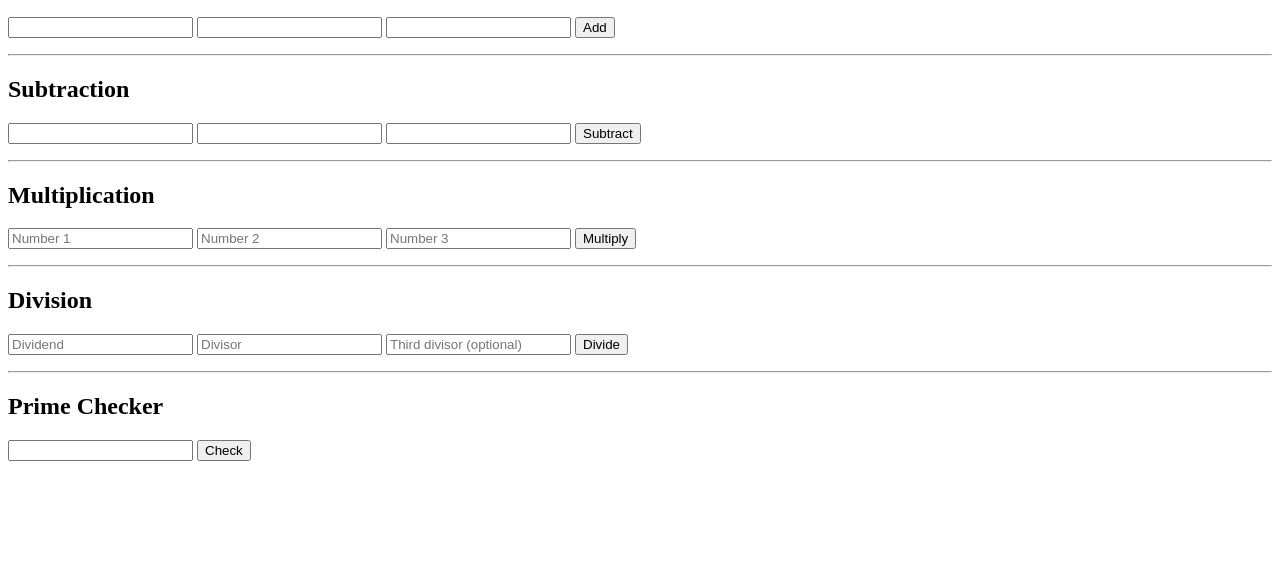
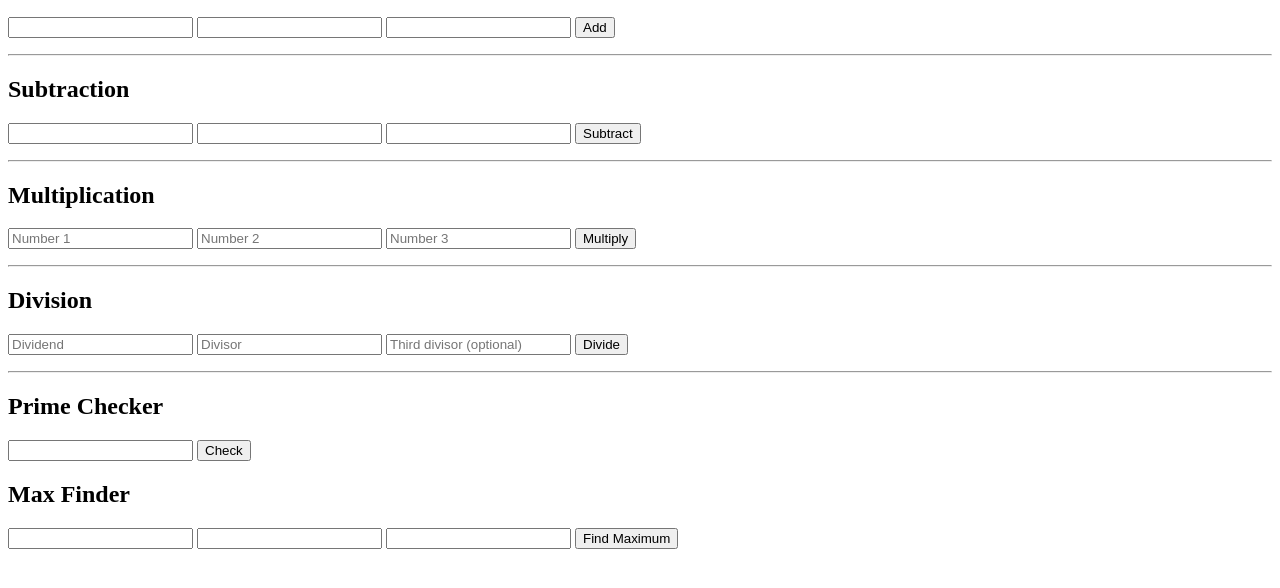
Before and after one commit to nafiszami/MathPackage, a website: page Views/index.html in a window 1280 px wide. Shown: the part 110-698 px from the top of the page. Drawn offline with Linux system fonts and the light colour scheme.

Commit message:
Max Finder

```diff
--- a/Views/index.html
+++ b/Views/index.html
@@ -52,6 +52,19 @@ Subtract
 <button onclick="prime()">Check</button>
 <p id="primeResult"></p>
 
+<h2>Max Finder</h2>
+
+<input id="max1">
+<input id="max2">
+<input id="max3">
+
+<button onclick="maxFinder()">
+    Find Maximum
+</button>
+
+<p id="maxResult"></p>
+
+
 <script src="script.js"></script>
 </body>
 </html>
--- a/Views/script.js
+++ b/Views/script.js
@@ -120,3 +120,35 @@ async function prime() {
   document.getElementById('primeResult').innerHTML
         = data.result;
 }
+
+async function maxFinder() {
+  const response = await fetch(
+    '/api/maximum',
+    {
+      method: 'POST',
+
+      headers: {
+        'Content-Type': 'application/json',
+      },
+
+      body: JSON.stringify({
+        firstNumber: Number(
+          document.getElementById('max1').value,
+        ),
+
+        secondNumber: Number(
+          document.getElementById('max2').value,
+        ),
+
+        thirdNumber: Number(
+          document.getElementById('max3').value,
+        ),
+      }),
+    },
+  );
+
+  const data = await response.json();
+
+  document.getElementById('maxResult').innerHTML
+        = data.result;
+}
```
